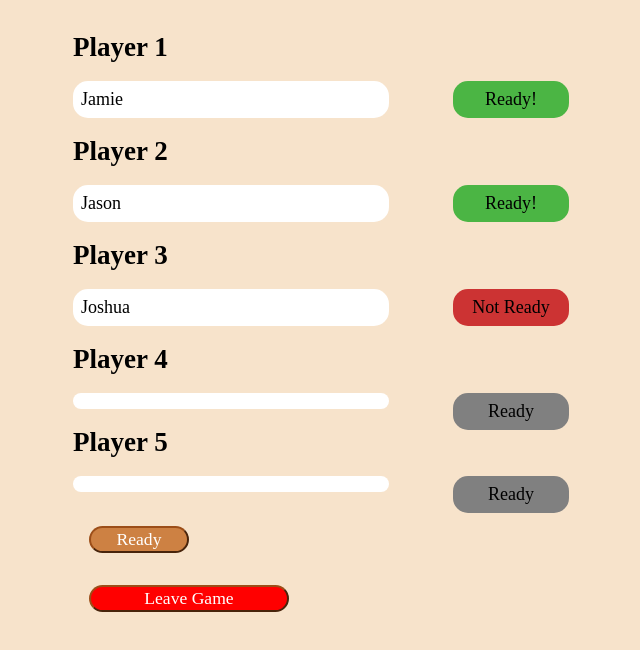
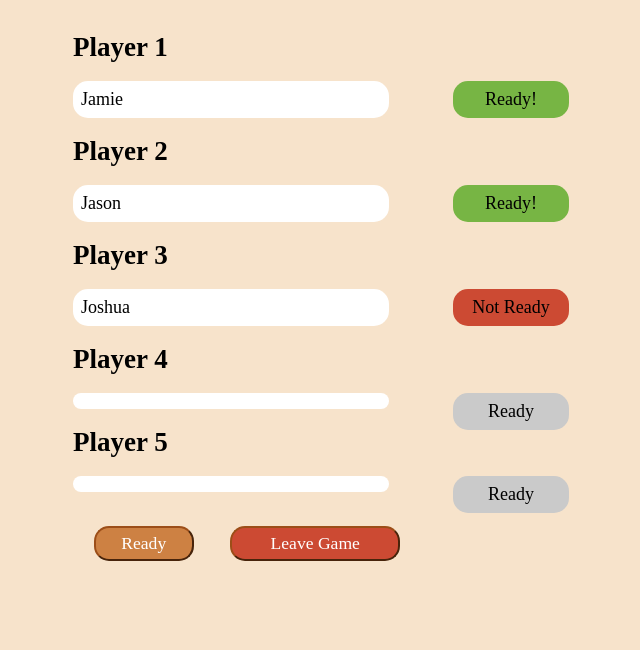
Before and after one commit to jasonevangelista/STDISCM-MCO2, a plain HTML site: page GameLobby2.html in a window 1280 px wide. Shown: the whole page, without its empty margins (319-959 px from the left). Drawn offline with Linux system fonts and the light colour scheme.

Commit message:
Game Lobby

```diff
--- a/GameLobby2.html
+++ b/GameLobby2.html
@@ -12,7 +12,7 @@
     <div class="player_Container">
 
         <div class="player">
-            <h2 style="font-family: Proxima Nova; margin: 0px"> Player 1 </h2>
+            <h2 style="font-family: BabyDoll; margin: 0px"> Player 1 </h2>
             <span>
                 <p class="Player_Name"> Jamie </p>
                 <p class="is_Ready"> Ready! </p>
@@ -20,7 +20,7 @@
         </div>
 
         <div class="player">
-            <h2 style="font-family: Proxima Nova; margin: 0px"> Player 2 </h2>
+            <h2 style="font-family: BabyDoll; margin: 0px"> Player 2 </h2>
             <span>
                 <p class="Player_Name"> Jason </p>
                 <p class="is_Ready"> Ready! </p>
@@ -28,7 +28,7 @@
         </div>
 
         <div class="player">
-            <h2 style="font-family: Proxima Nova; margin: 0px"> Player 3 </h2>
+            <h2 style="font-family: BabyDoll; margin: 0px"> Player 3 </h2>
             <span>
                 <p class="Player_Name"> Joshua </p>
                 <p class="is_Ready" style="background-color: var(--color-error);"> Not Ready </p>
@@ -36,25 +36,28 @@
         </div>
 
         <div class="player">
-            <h2 style="font-family: Proxima Nova; margin: 0px"> Player 4 </h2>
+            <h2 style="font-family: BabyDoll; margin: 0px"> Player 4 </h2>
             <span>
                 <p class="Player_Name"> </p>
-                <p class="is_Ready" style="background-color: grey;"> Ready </p>
+                <p class="is_Ready" style="background-color: var(--color-noplayer);"> Ready </p>
             </span>
         </div>
 
         <div class="player">
-            <h2 style="font-family: Proxima Nova; margin: 0px"> Player 5 </h2>
+            <h2 style="font-family: BabyDoll; margin: 0px"> Player 5 </h2>
             <span>
                 <p class="Player_Name"> </p>
-                <p class="is_Ready" style="background-color: grey;"> Ready </p>
+                <p class="is_Ready" style="background-color: var(--color-noplayer);"> Ready </p>
             </span>
         </div>
 
-        <button class="form__button" style="background-color: var(--color-primary);"> Ready </button>
-        <button class="form__button" style="background-color: red; width: 200px"> Leave Game </button>
+        <div style="text-align:center">
+            <button class="form__button" style="background-color: var(--color-primary);"> Ready </button>
+            <button class="form__button" style="background-color: var(--color-error); width: 170px"> Leave Game </button>
+        </div>
 
     </div>
+
 
 
 
--- a/sushiCSS.css
+++ b/sushiCSS.css
@@ -2,8 +2,9 @@ body{
     --color-primary: #cd8143;
     --color-primary-dark: #9c4e18;
     --color-secondary: #f7e3cb;
-    --color-error: #cc3333;
+    --color-error: #cc4a33;
     --color-success: #4bb544;
+    --color-noplayer: #cacaca;
     --border-radius: 4px;
 
     margin: 0;
@@ -14,7 +15,7 @@ body{
     font-size: 18px;
     background-color: var(--color-secondary);
     background-size: cover;
-    font-family: 'Proxima Nova'
+    font-family: 'BabyDoll';
 
 }
 
@@ -32,7 +33,7 @@ body{
 .containter,
 .form__input,
 .form__button{
-    font: 1rem 'Proxima Nova';
+    font: 1rem 'BabyDoll';
 }
 
 .form_title{
@@ -76,6 +77,7 @@ body{
     border-radius: 15px;
     font-size: 1.1rem;
     text-align: center;
+    padding: .30rem;
 }
 
 .player_Container{
@@ -105,7 +107,7 @@ body{
     width: 100px;
     max-width: 100px;
     float: right;
-    background-color: #4bb544;
+    background-color: #77b544;
     left: 100px;
     top: 650px;
     margin-left: 2rem;
```
Also changed, not shown: README.md (deleted).
